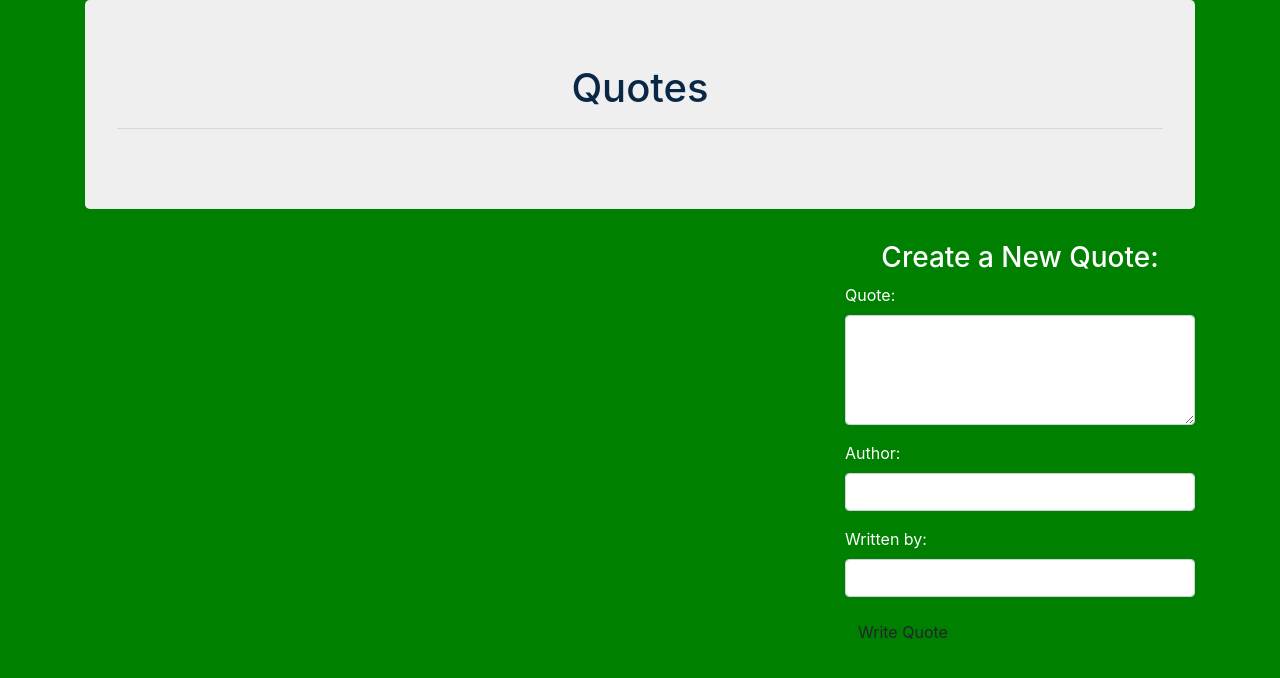
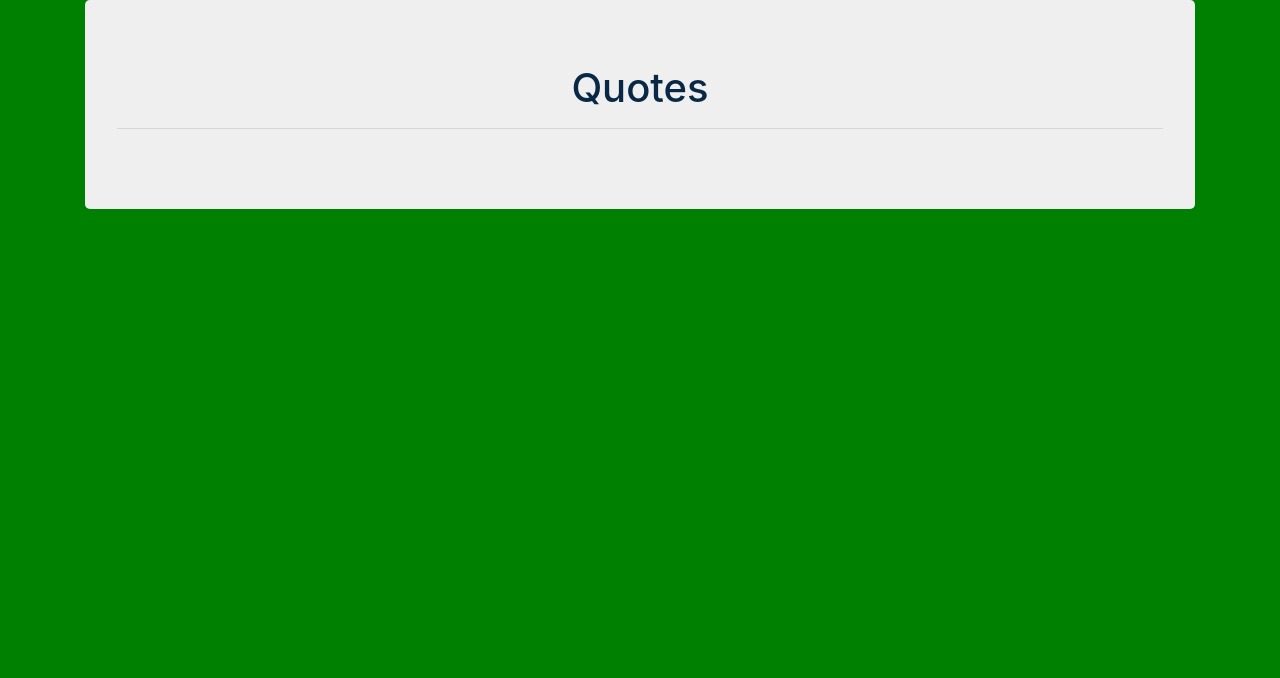
Before and after one commit to elkwal/Quote, an Angular app: page / in a window 1280 px wide. Shown: the top 678 px of the page. Built offline with nearby package versions, Linux system fonts and the light colour scheme.

Commit message:
add the div class row

```diff
--- a/src/app/quote/quote.component.html
+++ b/src/app/quote/quote.component.html
@@ -1,19 +1 @@
 <div class="row">
-  <div class="col-md-8">
-    <div class="row">
-      <div class="col-md-6" *ngFor="let quote of quotes; let i = index">
-        <div [appHighlight]='quote.highest'>
-            <h4>Quote:</h4>
-            <h5>
-              <i>"{{quote.quoting}}"</i> <br><br><span class="text-center">&mdash; {{quote.author}}</span>
-            </h5>
-            <app-quote-details [quote]='quote' (isDelete)='quoteDelete($event,i)' (vote)='voteAdd($event,i)'></app-quote-details>
-          </div>
-        </div>
-      </div>
-    </div>
-  <div class="col-md-4">
-    <app-quote-form (addQuote)="postNewQuote($event)"></app-quote-form>
-    <br><br>
-  </div>
-</div>
```
